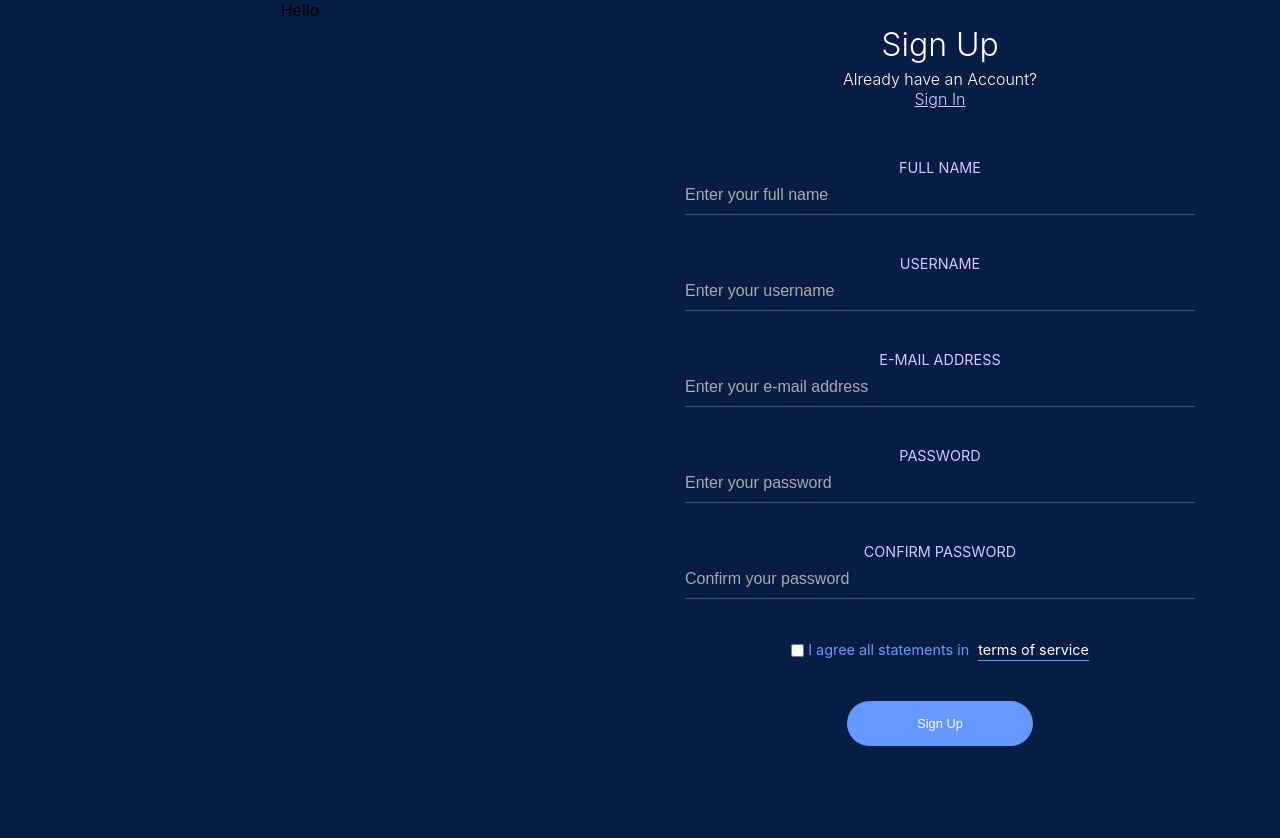
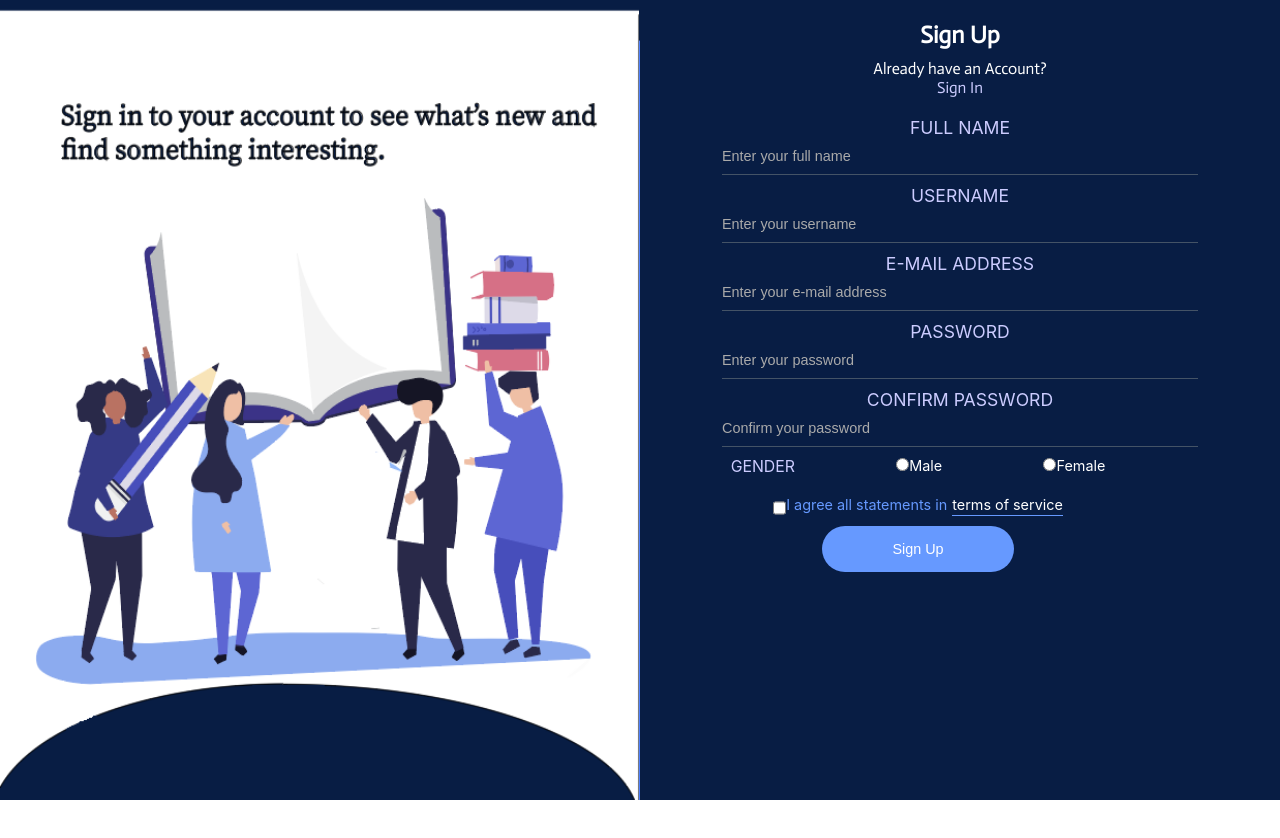
Before and after one commit to LDavti/ProjectBoovie, a React (Create React App) app: page /signup in a window 1280 px wide. Shown: the top 838 px of the page. After the commit the page ends 804 px from the top, so only its background shows below. Built offline with nearby package versions, Linux system fonts and the light colour scheme; a web font is replaced by a local one.

Commit message:
changes in component SignUp

```diff
--- a/src/App.js
+++ b/src/App.js
@@ -14,6 +14,7 @@ class App extends Component {
                     <Route path="/" exact component={Welcome}/>
                     <Route path="/signin" component={SignIn}/>
                     <Route path="/signup" component={SignUp}/>
+                    {/*<Route path="/https://termsfeed.com/blog/privacy-policy-mandatory-law/" />*/}
                     {/*<Route path="/feed" component={SignUp}/>*/}
 
                 </Switch>
--- a/src/Components/SignUp.css
+++ b/src/Components/SignUp.css
@@ -1,112 +1,155 @@
-.all_signup{
+* {
+    margin: 0;
+    padding: 0;
+    box-sizing: border-box;
+}
+
+.all_signup {
     display: flex;
+    background-color: #081d44;
+    height: 100vh;
+
+}
+
+.first_img {
+    width: 50%;
+    height: 100%;
+}
+
+.first_img img {
+    width: 100%;
+    height: 100%;
+}
+
+/*End of first_img section*/
+
+.signup_title {
+    flex-direction: column;
+    display: flex;
+    font-family: 'Actor', sans-serif;
+    color: #fff;
+    margin-bottom: 10px;
+    text-align: center;
+    align-items: center;
+    padding: 10px;
+}
+
+.signup_title h2 {
+    margin-bottom: 10px;
+}
+
+.go_to_signin {
+    color: #ccccff;
+    text-decoration: none;
+    font-family: 'Actor', sans-serif;
+}
+
+.go_to_signin:hover {
+    color: #ccccff;
+    text-decoration: none;
+    font-size: 20px;
+}
+
+.signup_form {
+    width: 50%;
+    background-color: #081d44;
+    padding: 10px 40px;
+    /*overflow: auto;*/
+}
+
+.alter {
+    display: flex;
+    flex-direction: column;
+    align-items: center;
+}
+
+/*Form Section*/
+
+.form_all {
+
+}
+
+.form_field {
+    margin-bottom:  10px;
+}
+
+.form_field input :valid {
+    color: #ccccff;
     background-color: #081d44;
 }
 
-/*.Pictureside {*/
-    /*width: 50%;*/
-    /*background-color: #fff;*/
-/*}*/
-
-.firstdiv{
-    width:50%;
-}
-.Form {
-    width: 50%;
-    background-color: #081d44;
-    padding: 25px 40px;
-    overflow: auto;
+.form_field_label{
+    display: block;
+    text-transform: uppercase;
+    font-size: 1.1em;
+    color: #ccccff;
 }
 
-.FormCenter {
-    margin-bottom: 100px;
-}
-.alter{
-    display:flex;
-    flex-direction: column;
-    align-items: center;
-}
-.FormTitle {
-    color: #fff;
-    font-weight: 300;
-    margin-bottom: 50px;
-    text-align: center;
-}
-.FormTitle__sec{
-    color:#ccccff;
-}
-.FormTitle__Link {
-    color: #fff;
-    text-decoration: none;
-    display: inline-block;
-    font-size:2em;
-    margin: 0 10px;
-    padding-bottom: 5px;
-}
-
-.FormTitle__Link--Active {
-    color:#ccccff;
-    border-bottom: 1px solid #6699ff;
-}
-
-.FormField {
-    margin-bottom: 40px;
-}
-
-.FormField__Label {
-    display: block;
-    text-transform: uppercase;
-    font-size: .9em;
-    color:#ccccff;
-}
-.FormField__Input {
+.form_field_input {
     width: 85%;
     background-color: transparent;
     border: none;
     color: white;
     outline: none;
     border-bottom: 1px solid #445366;
-    font-size: 1em;
-    font-weight: 300;
+    font-size: 0.9em;
     padding-bottom: 10px;
     margin-top: 10px;
 }
 
-.FormField__Input::placeholder {
+.form_field_input::placeholder {
     color: #aaa;
 }
+.form_for_radio{
+    display: flex;
+    justify-content: space-around;
+    width: 85%;
+    background-color: transparent;
+    border: none;
+    color: white;
+    font-size: 0.9em;
+    padding-bottom: 10px;
 
-.FormField__Button {
+}
+.radio_gender{
+    display: block;
+    text-transform: uppercase;
+    font-size: 1.1em;
+    color: #ccccff;
+}
+
+.form_field_checkbox{
+    display: flex;
+    justify-content: center;
+    width: 85%;
+    margin-bottom: 10px;
+}
+.form_field_submit{
+    display: flex;
+    justify-content: center;
+    width: 85%;
+}
+.formfield_button {
     background-color: #6699ff;
     color: white;
     border: none;
     outline: none;
     border-radius: 25px;
     padding: 15px 70px;
-    font-size: .8em;
-    font-weight: 500;
-    justify-items: center;
+    font-size: 0.9em;
 }
 
-.FormField__Link {
-    color: #fff;
-    text-decoration: none;
-    display: inline-block;
-    border-bottom: 1.5px solid #6699ff;
-    padding-bottom: 5px;
-}
-
-.CheckboxLabel {
+.checkbox_label {
     color: #6699ff;
     font-size: .9em;
 }
 
-.Checkbox {
+.checkbox_field {
     position: relative;
     top: 1.5px;
 }
 
-.FormField__TermsLink {
+.form_field_termslink {
     color: white;
     border-bottom: 1px solid #6699ff;
     text-decoration: none;
--- a/src/Components/SignUp.js
+++ b/src/Components/SignUp.js
@@ -1,20 +1,22 @@
-import React,{Component} from 'react';
+import React, {Component} from 'react';
 import {Link, NavLink} from "react-router-dom";
 import './SignUp.css';
+import signupimg from "../signupimages/signupimg.png";
 
-class SignUp extends Component{
+class SignUp extends Component {
     constructor() {
         super();
         this.state = {
             email: "",
             password: "",
-            confirm:"",
+            confirm: "",
             name: "",
-            username:""
+            username: ""
         };
 
     }
-    handleChange=(e)=> {
+
+    handleChange = (e) => {
         let target = e.target;
         let value = target.type === 'checkbox' ? target.checked : target.value;
         let name = target.name;
@@ -24,58 +26,93 @@ class SignUp extends Component{
         });
     };
 
-    handleSubmit=(e)=> {
+    handleSubmit = (e) => {
         e.preventDefault();
     };
 
     render() {
         return (
             <div className="all_signup">
-                <div className="Pictureside firstdiv">
-                    <p>Hello</p>
+                <div className="first_img">
+                    <img src={signupimg} alt="signupimg"/>
                 </div>
-                <div className="Form">
-                    <form action="#">
-                        <div className="FormTitle">
-                            <Link to="/signin" className="FormTitle__Link">Sign Up</Link>
+                <div className="signup_form">
+                    <div className="signup_all">
+                        <div className="signup_title">
+                            <h2 className="signup_heading">
+                                Sign Up
+                            </h2>
                             <div className="alter">
-                                Already have an Account?<a href ="#" className="FormTitle__sec">Sign In</a>
+                                Already have an Account?
+                                <Link to="/signin" className="go_to_signin">
+                                    <span>Sign In</span>
+                                </Link>
                             </div>
                         </div>
-                        <div className="FormCenter">
-                            <form className="FormFields" onSumbit={this.handleSubmit}>
-                                <div className="FormField">
-                                    <label className="FormField__Label" htmlFor="name">Full Name</label>
-                                    <input type="text" className="FormField__Input" name= "name" placeholder ="Enter your full name" value = {this.state.name} onChange={this.handleChange}/>
+                        <div className="form_all">
+                            <form className="form_fields" onSumbit={this.handleSubmit}>
+                                <div className="form_field">
+                                    <label className="form_field_label" htmlFor="fullname">Full Name</label>
+                                    <input type="text" className="form_field_input" name="name" id="fullname"
+                                           placeholder="Enter your full name"
+                                           value={this.state.name}
+                                           onChange={this.handleChange}/>
                                 </div>
-                                <div className="FormField">
-                                    <label className="FormField__Label" htmlFor="Username" >Username</label>
-                                    <input type="text" name="username" className="FormField__Input" placeholder ="Enter your username" value = {this.state.username} onChange={this.handleChange} />
+                                <div className="form_field">
+                                    <label className="form_field_label" htmlFor="Username">Username</label>
+                                    <input type="text" name="username" className="form_field_input"
+                                           placeholder="Enter your username"
+                                           value={this.state.username}
+                                           onChange={this.handleChange}/>
+                                </div>
+                                <div className="form_field">
+                                    <label className="form_field_label" htmlFor="E-mail address">E-mail Address</label>
+                                    <input type="email" name="email" className="form_field_input"
+                                           placeholder="Enter your e-mail address"
+                                           value={this.state.email}
+                                           onChange={this.handleChange}/>
+                                </div>
+                                <div className="form_field">
+                                    <label className="form_field_label" htmlFor="Password">Password</label>
+                                    <input type="password" className="form_field_input"
+                                           placeholder="Enter your password" name="password"
+                                           value={this.state.password}
+                                           onChange={this.handleChange}/>
+                                </div>
+                                <div className="form_field">
+                                    <label className="form_field_label" htmlFor=" Confirm Password"> Confirm
+                                        Password</label>
+                                    <input type="password" className="form_field_input"
+                                           placeholder="Confirm your password" name="confirm"
+                                           value={this.state.confirm}
+                                           onChange={this.handleChange}/>
+                                </div>
+                                <div className="form_field">
+                                    <div className="form_for_radio">
+                                       <span className="radio_gender">Gender</span>
+                                        <div>
+                                            <input type="radio" id="male" name="human" value="Ashot" />
+                                            <label htmlFor="male">Male</label>
+                                        </div>
+                                        <div>
+                                            <input type="radio" id="female" name="human" value="Anahit"/>
+                                            <label htmlFor="female">Female</label>
+                                        </div>
+                                    </div>
+                                </div>
+                                <div className="form_field_checkbox">
+                                    <input className="checkbox_field" id="policy_terms" type="checkbox" name="hasAgreed"/>
+                                    <label className="checkbox_label" htmlFor="policy_terms">
+                                         I agree all statements in
+                                        <Link to="" className="form_field_termslink">terms of service</Link>
+                                    </label>
+                                </div>
+                                <div className="form_field_submit">
+                                    <button className="formfield_button mr-20">Sign Up</button>
                                 </div>
                             </form>
-
-                            <div className="FormField">
-                                <label className="FormField__Label" htmlFor="E-mail address">E-mail Address</label>
-                                <input type="email" name="email" className="FormField__Input" placeholder ="Enter your e-mail address" value = {this.state.email} onChange={this.handleChange} />
-                            </div>
-                            <div className="FormField">
-                                <label className="FormField__Label" htmlFor="Password">Password</label>
-                                <input type="password"  className="FormField__Input" placeholder ="Enter your password" name ="password" value = {this.state.password} onChange={this.handleChange}/>
-                            </div>
-                            <div className="FormField">
-                                <label className="FormField__Label" htmlFor=" Confirm Password"> Confirm Password</label>
-                                <input type="password"  className="FormField__Input" placeholder ="Confirm your password"  name= "confirm" value = {this.state.confirm} onChange={this.handleChange}/>
-                            </div>
-                            <div className="FormField">
-                                <label className="CheckboxLabel">
-                                    <input className="Checkbox" type="checkbox" name="hasAgreed" /> I agree all statements in <a href="" className="FormField__TermsLink">terms of service</a>
-                                </label>
-                            </div>
-                            <div className="FormField">
-                                <button className="FormField__Button mr-20">Sign Up</button>
-                            </div>
                         </div>
-                    </form>
+                    </div>
 
 
                 </div>
@@ -86,9 +123,8 @@ class SignUp extends Component{
 
 export default SignUp;
 
-
-// import React, { Component } from 'react';
-// //import { Link } from 'react-router-dom';
+// import React, {Component} from 'react';
+// //import {Link} from 'react-router-dom';
 // import logo from './logo.svg';
 // import './App.css';
 //
--- a/src/Components/Welcome.js
+++ b/src/Components/Welcome.js
@@ -46,7 +46,7 @@ class Welcome extends Component {
                                     Sign In
                                 </button>
                             </Link>
-                            <Link to="signup">
+                            <Link to="/signup">
                                 <button className="btn_signup buttons">
                                     Sign Up
                                 </button>
```
Also changed, not shown: src/signupimages/signupimg.png (added).
